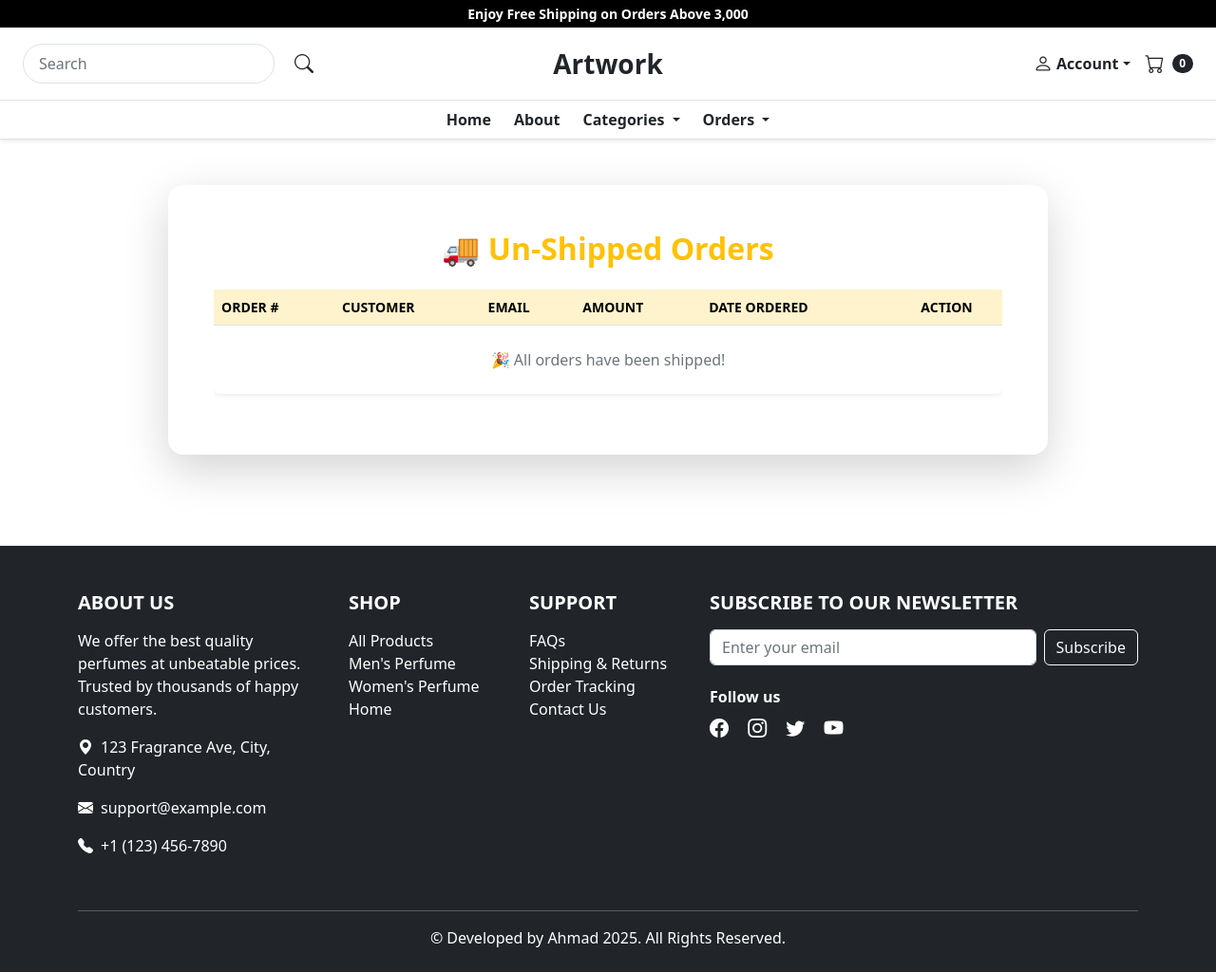
After one commit to AhmadShahzad-0/Django-Ecommerce, a Django app: page /payment/not_shipped_dash in a window 1280 px wide. The commit adds this page. Shown: the whole page at 95% size. Run offline with Django 5.2, Linux system fonts and the light colour scheme; the visitor is signed in with stand-in values (Sample User, id 1); data that the repository does not hold is empty; some libraries are stand-ins or nearby versions.

Commit message:
Order placing

```diff
--- a/payment/admin.py
+++ b/payment/admin.py
@@ -15,7 +15,7 @@ class OrderItemInline(admin.StackedInline):
 class OrderAdmin(admin.ModelAdmin):
     model = Order
     readonly_fields = ["date_ordered"]
-    fields = ["user", "full_name", "email", "shipping_address", "amount_paid", "date_ordered", "shipped", "date_shipped"]
+    fields = ["user", "full_name", "email", "shipping_address", "amount_paid", "date_ordered", "shipped", "date_shipped", "phone"]
     inlines = [OrderItemInline]
 
 # Unregister Order Model
--- a/payment/models.py
+++ b/payment/models.py
@@ -11,12 +11,13 @@ import datetime
 class ShippingAddress(models.Model):
     user = models.ForeignKey(User, on_delete=models.CASCADE, null=True, blank=True)
     shipping_full_name = models.CharField(max_length=255)
+    shipping_phone = models.CharField(max_length=15)
     shipping_email = models.CharField(max_length=255)
     shipping_address1 = models.CharField(max_length=255)
     shipping_address2 = models.CharField(max_length=255, blank=True, null=True)
     shipping_city = models.CharField(max_length=255)
-    shipping_state = models.CharField(max_length=255, blank=True, null=True)
-    shipping_zipcode = models.CharField(max_length=255, blank=True, null=True)
+    shipping_state = models.CharField(max_length=255)
+    shipping_zipcode = models.CharField(max_length=255)
     shipping_country = models.CharField(max_length=255)
 
     # Don't Pluralize the address
@@ -41,6 +42,7 @@ class Order(models.Model):
     #  Foreign Key
     user = models.ForeignKey(User, on_delete=models.CASCADE, null=True, blank=True)
     full_name = models.CharField(max_length=255)
+    phone = models.CharField(max_length=15)
     email = models.EmailField(max_length=255)
     shipping_address = models.TextField(max_length=15000)
     amount_paid = models.DecimalField(max_digits=10, decimal_places=2)
--- a/payment/templates/payment/billing_info.html
+++ b/payment/templates/payment/billing_info.html
@@ -134,6 +134,7 @@
     </div>
     <div class="card-body small">
         <p class="mb-1"><i class="bi bi-person me-1"></i>{{ shipping_info.shipping_full_name }}</p>
+        <p class="mb-1"><i class="bi bi-telephone me-1"></i>{{ shipping_info.shipping_phone }}</p>
         <p class="mb-1"><i class="bi bi-envelope me-1"></i>{{ shipping_info.shipping_email }}</p>
         <p class="mb-1"><i class="bi bi-house-door me-1"></i>{{ shipping_info.shipping_address1 }}</p>
         {% if shipping_info.shipping_address2 %}
--- /dev/null
+++ b/payment/templates/payment/not_shipped_dash.html
@@ -0,0 +1,64 @@
+{% extends 'store/base.html' %}
+
+{% block content %}
+<div class="container py-5">
+    <div class="row justify-content-center">
+        <div class="col-lg-10">
+            <div class="card shadow-lg border-0 rounded-4">
+                <div class="card-body p-5">
+                    <h2 class="text-center text-warning fw-bold mb-4">
+                        🚚 Un-Shipped Orders
+                    </h2>
+
+                    <div class="table-responsive">
+                        <table class="table table-hover table-borderless align-middle shadow-sm rounded">
+                            <thead class="table-warning border-bottom text-muted small text-uppercase">
+                                <tr>
+                                    <th>Order #</th>
+                                    <th>Customer</th>
+                                    <th>Email</th>
+                                    <th>Amount</th>
+                                    <th>Date Ordered</th>
+                                    <th class="text-center">Action</th>
+                                </tr>
+                            </thead>
+                            <tbody>
+                                {% for items in orders %}
+                                <tr class="border-bottom">
+                                    <td>
+                                        <a href="{% url 'orders' items.id %}" class="text-decoration-none fw-semibold text-dark">
+                                            #{{ items.id }}
+                                        </a>
+                                    </td>
+                                    <td>{{ items.full_name }}</td>
+                                    <td>{{ items.email }}</td>
+                                    <td class="text-success fw-medium">${{ items.amount_paid }}</td>
+                                    <td>{{ items.date_ordered|date:"M d, Y" }}</td>
+                                    <td class="text-center">
+                                        <form method="POST" class="d-inline-block">
+                                            {% csrf_token %}
+                                            <input type="hidden" name="shipping_status" value="true">
+                                            <input type="hidden" name="num" value="{{ items.id }}">
+                                            <button type="submit" class="btn btn-outline-success btn-sm px-3">
+                                                Mark Shipped
+                                            </button>
+                                        </form>
+                                    </td>
+                                </tr>
+                                {% empty %}
+                                <tr>
+                                    <td colspan="6" class="text-center py-4 text-muted fs-6">
+                                        🎉 All orders have been shipped!
+                                    </td>
+                                </tr>
+                                {% endfor %}
+                            </tbody>
+                        </table>
+                    </div>
+
+                </div>
+            </div>
+        </div>
+    </div>
+</div>
+{% endblock %}
--- a/payment/urls.py
+++ b/payment/urls.py
@@ -6,4 +6,7 @@ urlpatterns = [
     path('checkout', views.checkout, name='checkout'),
     path('billing_info', views.billing_info, name='billing_info'),
     path('process_order', views.process_order, name='process_order'),
+    path('shipped_dash', views.shipped_dash, name='shipped_dash'),
+    path('not_shipped_dash', views.not_shipped_dash, name='not_shipped_dash'),
+    path('orders/<int:pk>', views.orders, name='orders'),
 ]
--- a/payment/views.py
+++ b/payment/views.py
@@ -1,12 +1,90 @@
-from django.shortcuts import render, redirect
+from django.shortcuts import render, redirect, get_object_or_404
 from cart.cart import Cart
 from .models import ShippingAddress, Order, OrderItem
 from django.contrib.auth.models import User
 from .forms import ShippingForm, PaymentForm
 from django.contrib import messages
 from store.models import Product
+import datetime
 
 # Create your views here.
+def orders(request, pk):
+    if request.user.is_authenticated and request.user.is_superuser:
+        # Get the Order
+        order = Order.objects.get(id=pk)
+        # Get the Order items
+        items = OrderItem.objects.filter(order=pk)
+
+        if request.POST:
+            status = request.POST.get('shipping_status')
+            # Check status if true or not
+            if status == "true":
+                # get the Order
+                order = Order.objects.filter(id=pk)
+                # Grab the Date and Time
+                now = datetime.datetime.now()
+                # Update Order
+                order.update(shipped=True, date_shipped=now)
+            else:
+                # get the Order
+                order = Order.objects.filter(id=pk)
+                # Update the status
+                order.update(shipped=False)
+
+            # Redirect
+            messages.success(request, "Shipping Status Updated")
+            return redirect('home')
+
+        return render(request, 'payment/orders.html', {'order': order, 'items': items})
+
+    else:
+        messages.error(request,"Access Denied")
+        return redirect('home')
+
+def shipped_dash(request):
+    if request.user.is_authenticated and request.user.is_superuser:
+        orders = Order.objects.filter(shipped=True)
+        if request.POST:
+            status = request.POST.get('shipping_status')
+            num = request.POST.get('num')
+            # get the Order
+            order = Order.objects.filter(id=num)
+            # Grab the Date and Time
+            now = datetime.datetime.now()
+            # Update Order
+            order.update(shipped=False)
+            # Redirect
+            messages.success(request, "Shipping Status Updated")
+            return redirect('home')
+
+        return render(request, 'payment/shipped_dash.html', {'orders': orders})
+
+    else:
+        messages.error(request, "Access Denied")
+        return redirect('home')
+
+def not_shipped_dash(request):
+    if request.user.is_authenticated and request.user.is_superuser:
+        orders = Order.objects.filter(shipped=False)
+        if request.POST:
+            status = request.POST.get('shipping_status')
+            num = request.POST.get('num')
+            # get the Order
+            order = Order.objects.filter(id=num)
+            # Grab the Date and Time
+            now = datetime.datetime.now()
+            # Update Order
+            order.update(shipped=True, date_shipped=now)
+            # Redirect
+            messages.success(request, "Shipping Status Updated")
+            return redirect('home')
+
+        return render(request, 'payment/not_shipped_dash.html', {'orders': orders})
+
+    else:
+        messages.error(request, "Access Denied")
+        return redirect('home')
+
 def process_order(request):
     if request.method == "POST":
         cart = Cart(request)
@@ -23,12 +101,13 @@ def process_order(request):
 
         full_name = my_shipping['shipping_full_name']
         email = my_shipping['shipping_email']
+        phone = my_shipping['shipping_phone']
         shipping_address = f"{my_shipping['shipping_address1']}\n{my_shipping['shipping_address2']}\n{my_shipping['shipping_city']}\n{my_shipping['shipping_state']}\n{my_shipping['shipping_zipcode']}\n{my_shipping['shipping_country']}"
         amount_paid = totals
 
         if request.user.is_authenticated:
             user = request.user
-            create_order = Order(user=user, full_name=full_name, email=email, shipping_address=shipping_address, amount_paid=amount_paid)
+            create_order = Order(user=user, full_name=full_name, phone=phone, email=email, shipping_address=shipping_address, amount_paid=amount_paid)
             create_order.save()
 
             # Add Order items
@@ -59,7 +138,7 @@ def process_order(request):
                     del request.session[key]
 
         else:
-            create_order = Order(full_name=full_name, email=email, shipping_address=shipping_address, amount_paid=amount_paid)
+            create_order = Order(full_name=full_name, phone=phone, email=email, shipping_address=shipping_address, amount_paid=amount_paid)
             create_order.save()
 
             # Add Order items
@@ -105,6 +184,7 @@ def billing_info(request):
         # Store shipping data in session
         my_shipping = {
             'shipping_full_name': request.POST.get('shipping_full_name', ''),
+            'shipping_phone': request.POST.get('shipping_phone', ''),
             'shipping_email': request.POST.get('shipping_email', ''),
             'shipping_address1': request.POST.get('shipping_address1', ''),
             'shipping_address2': request.POST.get('shipping_address2', ''),
--- a/store/templates/store/navbar.html
+++ b/store/templates/store/navbar.html
@@ -1,118 +1,104 @@
-<!-- Sleek Bootstrap 5 Navbar -->
-<nav class="navbar navbar-expand-lg navbar-white bg-white border-bottom shadow-sm sticky-top py-3">
-  <div class="container-fluid px-4 px-lg-5">
+<!-- Top Info Bar -->
+<div class="bg-black text-white text-center py-1 small fw-semibold">
+  Enjoy Free Shipping on Orders Above 3,000
+</div>
 
-    <!-- Brand Logo / Name -->
+<!-- Main Navbar Section -->
+<nav class="bg-white border-bottom shadow-sm sticky-top">
+
+  <!-- First Row -->
+  <div class="container-fluid py-3 px-3 px-md-4 position-relative d-flex flex-wrap justify-content-between align-items-center">
+
+    <!-- Left: Search -->
+    <form class="d-flex align-items-center mb-2 mb-md-0" action="{% url 'search_products' %}" method="GET">
+      <input class="form-control rounded-pill px-3 py-2 border" type="search" name="q" placeholder="Search" style="min-width: 180px;">
+      <button class="btn ms-2" type="submit">
+        <i class="bi bi-search fs-5"></i>
+      </button>
+    </form>
+
+    <!-- Center: Logo (centered on large screens, stacked on small) -->
+    <div class="position-absolute top-50 start-50 translate-middle d-none d-md-block">
       <a class="navbar-brand fw-bold fs-3 text-dark" href="{% url 'home' %}">Artwork</a>
+    </div>
+    <div class="w-100 d-flex justify-content-center d-md-none mb-2">
+      <a class="navbar-brand fw-bold fs-3 text-dark" href="{% url 'home' %}">Artwork</a>
+    </div>
 
-    <!-- Toggle for mobile -->
-    <button class="navbar-toggler border-0" type="button" data-bs-toggle="collapse" data-bs-target="#mainNavbar"
-      aria-controls="mainNavbar" aria-expanded="false" aria-label="Toggle navigation">
-      <span class="navbar-toggler-icon"></span>
-    </button>
-
-    <!-- Navbar Content -->
-    <div class="collapse navbar-collapse" id="mainNavbar">
-
-      <!-- Left Side Links -->
-      <ul class="navbar-nav me-auto mb-2 mb-lg-0 ms-lg-4 gap-lg-3">
-        <li class="nav-item">
-          <a class="nav-link fw-semibold text-dark" href="{% url 'home' %}">Home</a>
-        </li>
-        <li class="nav-item">
-          <a class="nav-link fw-semibold text-dark" href="{% url 'about' %}">About</a>
-        </li>
+    <!-- Right: Account Dropdown + Cart -->
+    <div class="d-flex align-items-center ms-auto">
 
       {% if user.is_authenticated %}
-        <li class="nav-item dropdown">
-          <a class="nav-link dropdown-toggle fw-semibold text-dark" href="#" id="profileDropdown" role="button"
-            data-bs-toggle="dropdown" aria-expanded="false">
-            Profile
+      <!-- Account Dropdown for Logged-in User -->
+      <div class="dropdown me-3">
+        <a class="text-dark d-flex align-items-center dropdown-toggle text-decoration-none" href="#" role="button" data-bs-toggle="dropdown">
+          <i class="bi bi-person fs-5 me-1"></i>
+          <span class="fw-semibold">Account</span>
         </a>
-          <ul class="dropdown-menu shadow-sm border-0 rounded-3 animate__animated animate__fadeIn"
-            aria-labelledby="profileDropdown">
-            <li>
-              <a class="dropdown-item px-3 py-2" href="{% url 'update_user' %}">Update Profile</a>
-            </li>
+        <ul class="dropdown-menu shadow-sm border-0 rounded-3 animate__animated animate__fadeIn">
+          <li><a class="dropdown-item" href="{% url 'update_user' %}">Update Profile</a></li>
+          <li><a class="dropdown-item" href="{% url 'update_info' %}">Update Info</a></li>
           <li><hr class="dropdown-divider"></li>
           <li>
-              <a class="dropdown-item px-3 py-2" href="{% url 'update_info' %}">Update Info</a>
+            <form method="POST" action="{% url 'logout' %}">
+              {% csrf_token %}
+              <button class="dropdown-item text-danger" type="submit">Logout</button>
+            </form>
           </li>
         </ul>
-        </li>
-        <li class="nav-item">
-          <a class="nav-link text-dark fw-semibold" href="{% url 'logout' %}">Logout</a>
-        </li>
+      </div>
       {% else %}
-        <li class="nav-item">
-          <a class="nav-link text-dark fw-semibold" href="{% url 'login' %}">Login</a>
-        </li>
-        <li class="nav-item">
-          <a class="nav-link text-dark fw-semibold" href="{% url 'register' %}">Register</a>
-        </li>
+      <!-- Login for Guests -->
+      <a href="{% url 'login' %}" class="text-dark me-3 d-flex align-items-center">
+        <i class="bi bi-person fs-5 me-1"></i>
+        <span class="fw-semibold">Login</span>
+      </a>
       {% endif %}
 
-        <!-- Dropdown for Categories -->
-        <li class="nav-item dropdown">
-          <a class="nav-link dropdown-toggle fw-semibold text-dark" href="#" id="categoriesDropdown" role="button"
-            data-bs-toggle="dropdown" aria-expanded="false">
+      <!-- Cart -->
+      <a href="{% url 'cart_summary' %}" class="text-dark d-flex align-items-center position-relative">
+        <i class="bi bi-cart fs-5"></i>
+        <span id="cart_quantity" class="badge bg-dark text-white ms-2 rounded-pill">{{ cart|length }}</span>
+      </a>
+
+    </div>
+  </div>
+
+  <!-- Second Row: Nav Links -->
+  <div class="border-top">
+    <div class="container-fluid py-2 d-flex justify-content-center gap-4 flex-wrap">
+
+      <a class="nav-link text-dark fw-semibold" href="{% url 'home' %}">Home</a>
+      <a class="nav-link text-dark fw-semibold" href="{% url 'about' %}">About</a>
+
+      <!-- Categories Dropdown -->
+      <div class="dropdown">
+        <a class="nav-link dropdown-toggle text-dark fw-semibold" href="#" data-bs-toggle="dropdown">
           Categories
         </a>
-          <ul class="dropdown-menu shadow-sm border-0 rounded-3 animate__animated animate__fadeIn"
-            aria-labelledby="categoriesDropdown">
-            <li>
-              <a class="dropdown-item px-3 py-2" href="{% url 'category_summary' %}">🛍️ All Products</a>
-            </li>
-            <li><hr class="dropdown-divider"></li>
-            <li>
-              <a class="dropdown-item px-3 py-2" href="{% url 'category' "Men's-Perfume" %}">👔 Men's Perfume</a>
-            </li>
-            <li>
-              <a class="dropdown-item px-3 py-2" href="{% url 'category' "Women's-Perfume" %}">💄 Women's Perfume</a>
-            </li>
+        <ul class="dropdown-menu shadow-sm border-0 rounded-3 animate__animated animate__fadeIn">
+          <li><a class="dropdown-item" href="{% url 'category_summary' %}">🛍️ All Products</a></li>
+          <li><a class="dropdown-item" href="{% url 'category' "Men's-Perfume" %}">👔 Men's Perfume</a></li>
+          <li><a class="dropdown-item" href="{% url 'category' "Women's-Perfume" %}">💄 Women's Perfume</a></li>
         </ul>
-        </li>
-      </ul>
-
-
-<!-- Right Section: Cart + Search -->
-  <div class="d-flex align-items-center ms-auto">
-
-    <!-- Cart -->
-    <a href="{% url 'cart_summary' %}" class="btn btn-dark rounded-pill px-4 py-2 me-3">
-      <i class="bi bi-cart-fill me-2"></i>
-      Cart
-      <span id="cart_quantity" class="badge bg-light text-dark ms-2 rounded-pill">
-        {{ cart|length }}
-      </span>
-    </a>
-
-    <!-- Search Button + Form -->
-    <div class="position-relative d-flex align-items-center">
-      <button id="searchToggle"
-        class="btn btn-dark rounded-circle d-flex align-items-center justify-content-center"
-        style="width: 42px; height: 42px;" type="button">
-        <i class="bi bi-search fs-6"></i>
-      </button>
-
-      <form id="searchForm"
-        class="position-absolute d-flex align-items-center bg-dark rounded-pill shadow-lg px-2"
-        style="right: 3.2rem; opacity: 0; pointer-events: none; transition: all 0.3s ease; width: 0; overflow: hidden; z-index: 1000;"
-        action="{% url 'search_products' %}" method="GET">
-        <div class="position-relative w-100">
-          <input class="form-control bg-dark text-white border-0 rounded-pill px-3 pe-5"
-            type="search" name="q" placeholder="Search..." aria-label="Search"
-            style="height: 42px; font-size: 0.95rem; min-width: 200px;">
-          <button
-            class="btn position-absolute top-50 end-0 translate-middle-y text-white p-0 me-2"
-            type="submit">
-            <i class="bi bi-search fs-6"></i>
-          </button>
-        </div>
-      </form>
       </div>
 
+      {% if user.is_authenticated %}
+
+      {% if user.is_superuser %}
+      <!-- Orders Dropdown -->
+      <div class="dropdown">
+        <a class="nav-link dropdown-toggle text-dark fw-semibold" href="#" data-bs-toggle="dropdown">
+          Orders
+        </a>
+        <ul class="dropdown-menu shadow-sm border-0 rounded-3 animate__animated animate__fadeIn">
+          <li><a class="dropdown-item" href="{% url 'shipped_dash' %}">Shipped Orders</a></li>
+          <li><a class="dropdown-item" href="{% url 'not_shipped_dash' %}">Un-Shipped Orders</a></li>
+        </ul>
       </div>
+      {% endif %}
+      {% endif %}
+
     </div>
   </div>
 </nav>
@@ -121,13 +107,13 @@
   const searchToggle = document.getElementById('searchToggle');
   const searchForm = document.getElementById('searchForm');
 
-  searchToggle.addEventListener('click', () => {
+  searchToggle?.addEventListener('click', () => {
     const visible = searchForm.style.opacity === '1';
 
     if (!visible) {
       searchForm.style.opacity = '1';
       searchForm.style.pointerEvents = 'auto';
-      searchForm.style.width = window.innerWidth < 576 ? '200px' : '240px'; // responsive size
+      searchForm.style.width = window.innerWidth < 576 ? '200px' : '240px';
       setTimeout(() => searchForm.querySelector('input').focus(), 200);
     } else {
       searchForm.style.opacity = '0';
@@ -137,17 +123,18 @@
   });
 
   document.addEventListener('click', (e) => {
-    if (!searchForm.contains(e.target) && !searchToggle.contains(e.target)) {
+    if (!searchForm?.contains(e.target) && !searchToggle?.contains(e.target)) {
       searchForm.style.opacity = '0';
       searchForm.style.pointerEvents = 'none';
       searchForm.style.width = '0';
     }
   });
 
-  // Optional: Close search on resize
   window.addEventListener('resize', () => {
+    if (searchForm) {
       searchForm.style.opacity = '0';
       searchForm.style.pointerEvents = 'none';
       searchForm.style.width = '0';
+    }
   });
 </script>
```
Also changed, not shown: cart/views.py (+26 -17 lines), payment/forms.py (+4 -3 lines), payment/templates/payment/orders.html (added, +71 -0 lines), payment/templates/payment/shipped_dash.html (added, +64 -0 lines), store/templates/store/product.html (+17 -18 lines), payment/migrations/0007_shippingaddress_shipping_phone_and_more.py (added), payment/migrations/0008_alter_shippingaddress_shipping_phone_and_more.py (added), payment/migrations/0009_order_phone.py (added), payment/migrations/0010_alter_order_phone.py (added). Lines whose indentation alone changed are shown as unchanged.
